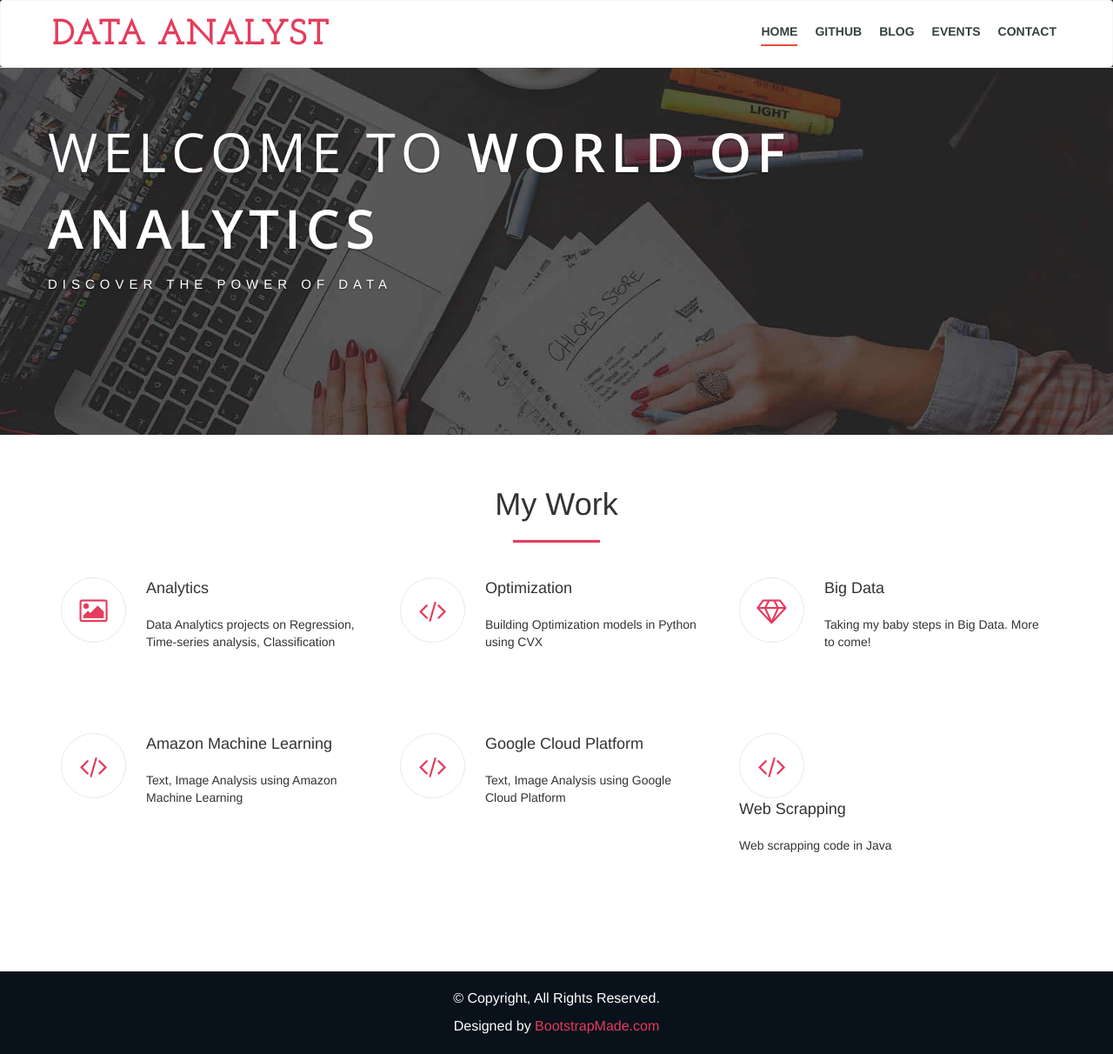
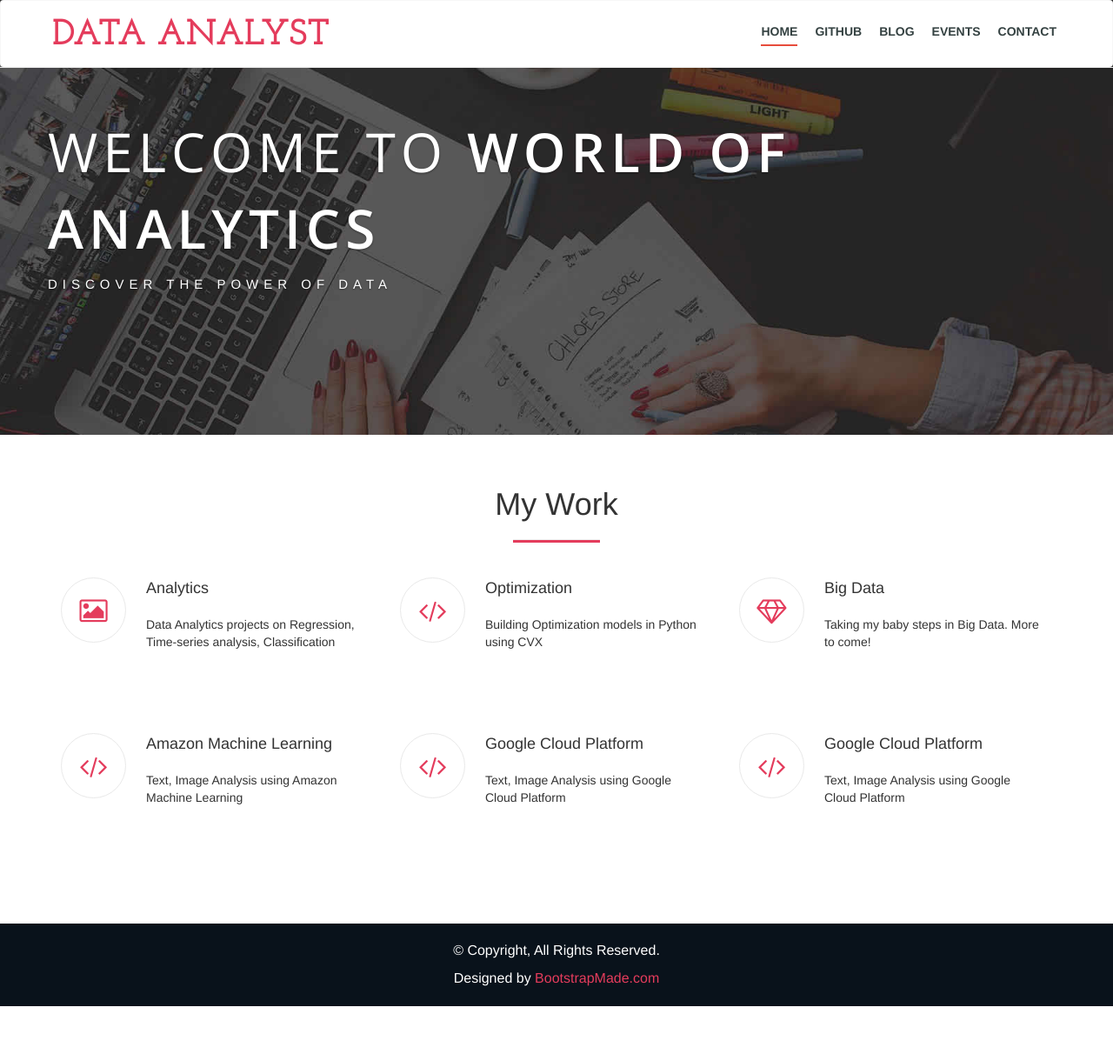
Before and after one commit to krithikaceg/krithikaceg.github.io, a Jekyll site: the page index.html, which Jekyll copies as it is, in a window 1280 px wide and 1212 px high. Shown: the whole window at 87% size. Built offline with Jekyll 4.4.1, drawn with Linux system fonts in a browser that asks for light colours; nearby versions of some CDN libraries; library files that are not in the unit come from our copies.

Commit message:
Update index.html

```diff
--- a/index.html
+++ b/index.html
@@ -131,12 +131,13 @@
             <div class="service-icon"><i class="fa fa fa-code"></i></div>
             <div class="service-text">
               <a href="https://github.com/krithikaceg" >
+              <h3>Google Cloud Platform</h3></a>
 
-              <h3>Web Scrapping</h3></a>
-              <p> Web scrapping code in Java</p>
+              <p> Text, Image Analysis using Google Cloud Platform</p>
             </div>
           </div>
         </div>
+
 
       </div>
     </div>
```
